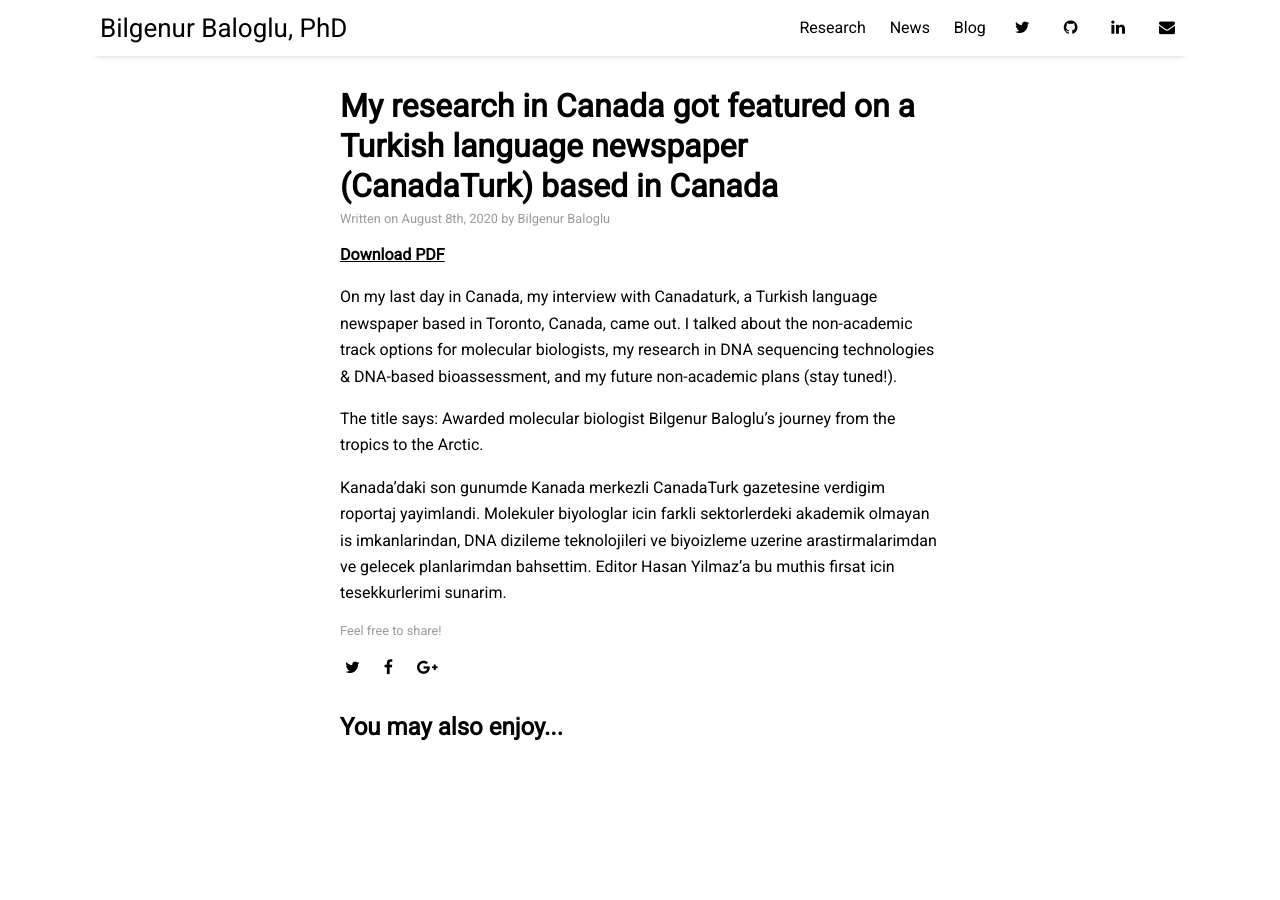
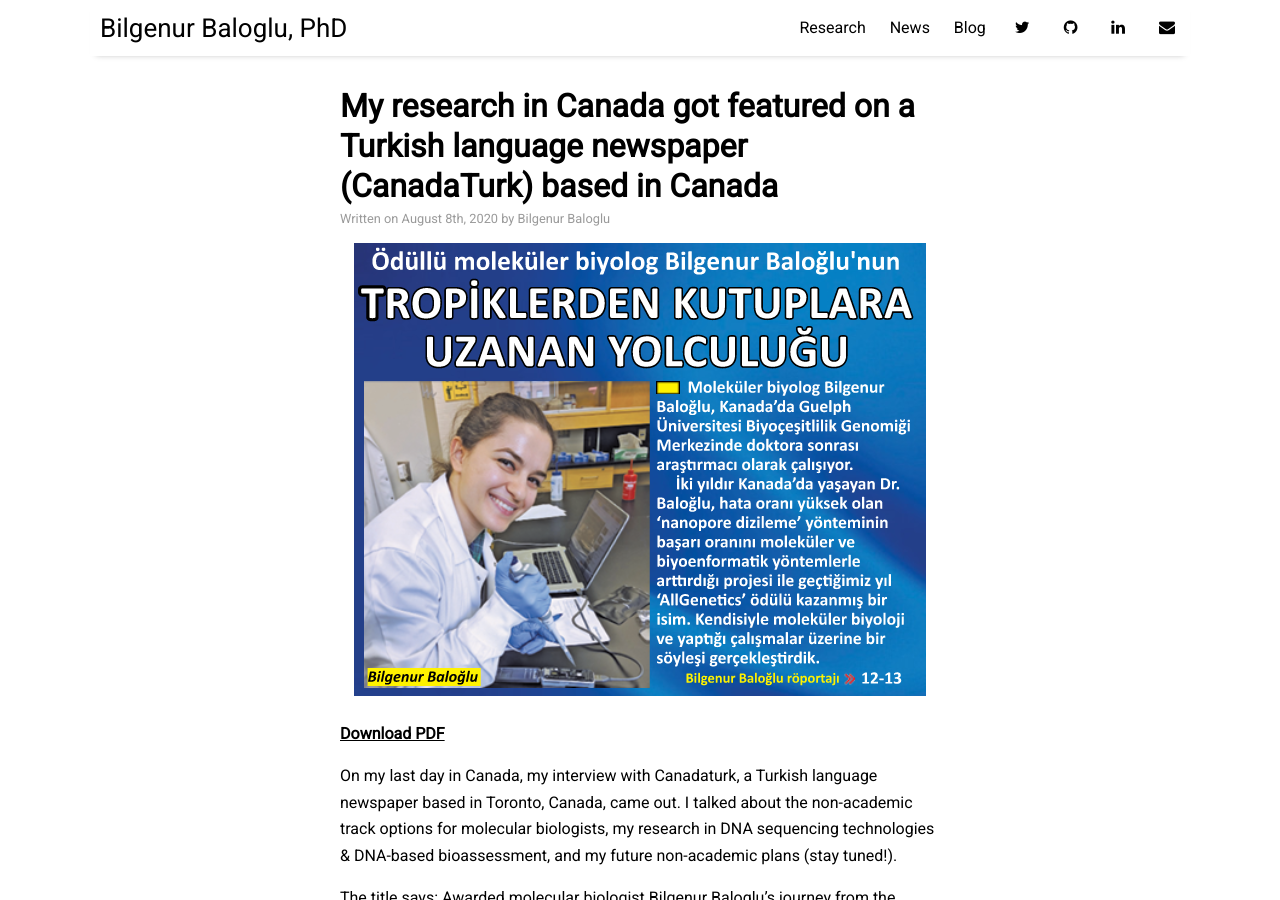
Before and after one commit to BBaloglu/bbaloglu.github.io, a Jekyll site: the page built from _posts/2020-08-08-canadaturk.md, in a window 1280 px wide and 900 px high. Built offline with Jekyll 4.4.1, drawn with Linux system fonts in a browser that asks for light colours; nearby versions of some CDN libraries.

Commit message:
Update 2020-08-08-canadaturk.md

```diff
--- a/_posts/2020-08-08-canadaturk.md
+++ b/_posts/2020-08-08-canadaturk.md
@@ -3,6 +3,8 @@ title: "My research in Canada got featured on a Turkish language newspaper (Cana
 author: "Bilgenur Baloglu"
 layout: post
 categories: news
+image: BB-canadaturk.png
+display_img: True
 tags: [women scientists, bilim kadinlari, science communication, interview]
 ---
 
```
